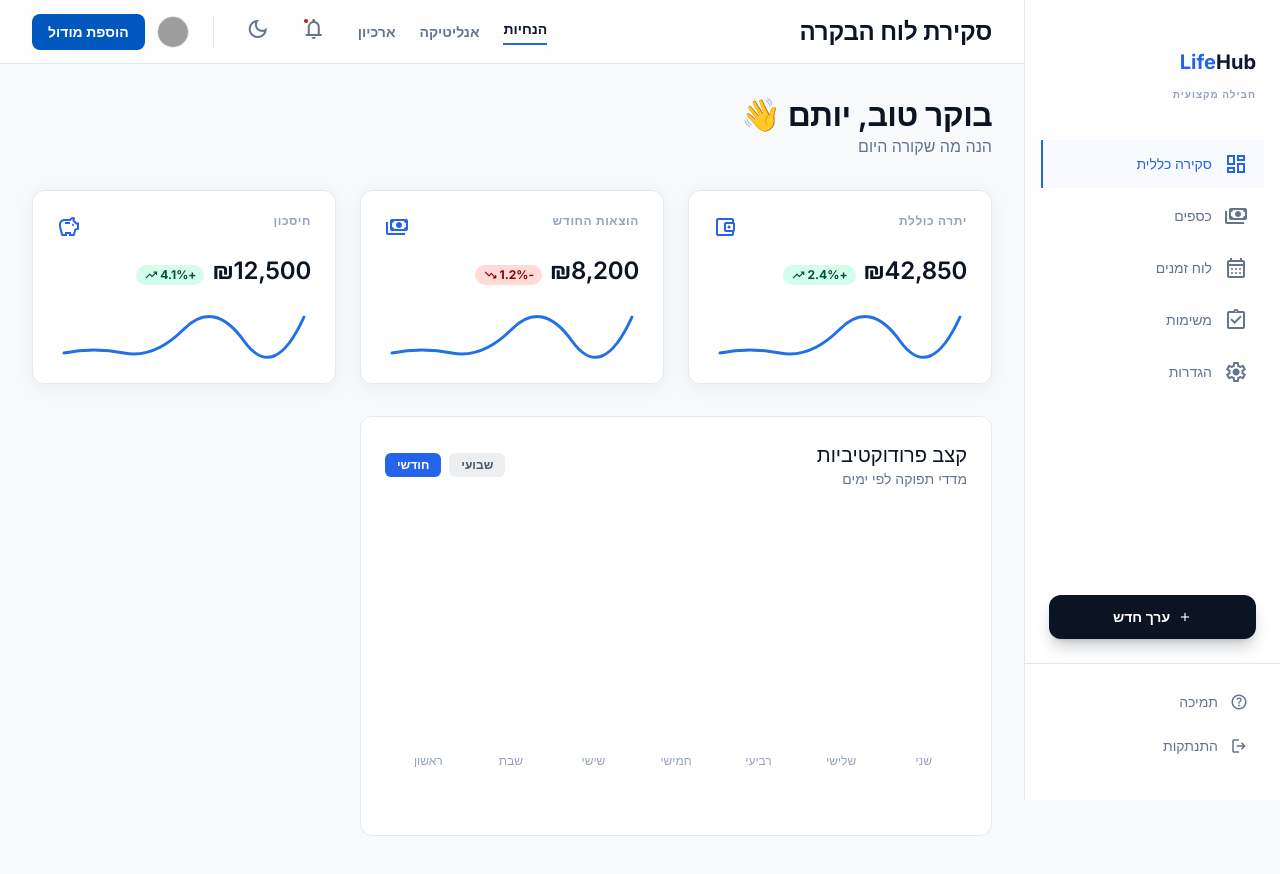
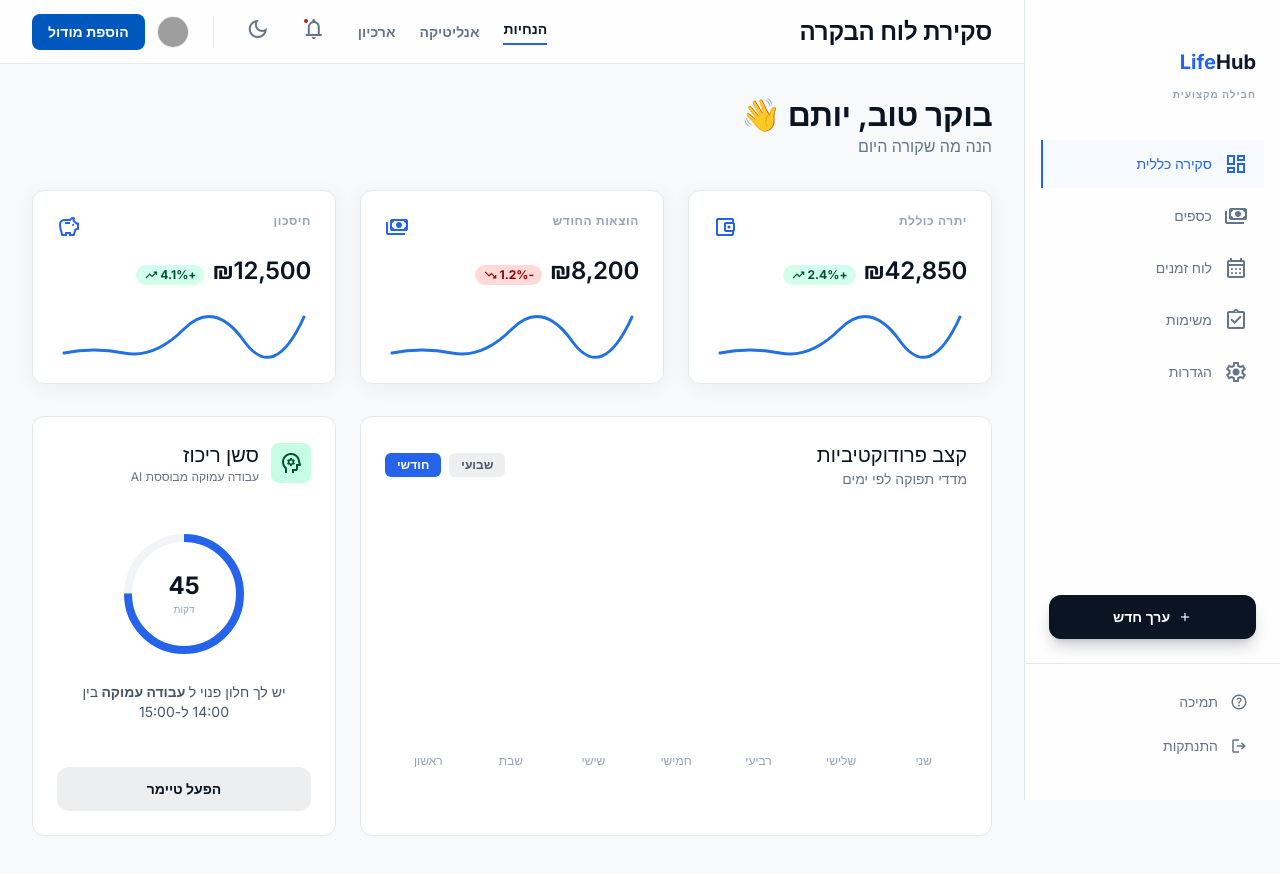
Before and after one commit to YotamA1995/my-life-dashboard, a React (Vite) app: page / in a window 1280 px wide. Shown: the top 874 px of the page. Built offline with nearby package versions, Linux system fonts and the light colour scheme; grey boxes are pictures that could not be loaded.

Commit message:
Add FocusSession component to DashboardPage for improved user engagement and productivity tracking

```diff
--- /dev/null
+++ b/src/components/FocusSession.tsx
@@ -0,0 +1,66 @@
+
+
+const progress = 75;
+
+export default function FocusSession() {
+  return (
+    <div className="col-span-12 lg:col-span-4 bg-white/90 backdrop-blur-sm border border-slate-200 rounded-xl p-card-padding flex flex-col group relative">
+      {/* Header */}
+      <div className="flex items-center gap-3 mb-6">
+        <div className="w-10 h-10 rounded-lg bg-tertiary-fixed/40 flex items-center justify-center">
+          <span className="material-symbols-outlined text-on-tertiary-fixed-variant">
+            psychology
+          </span>
+        </div>
+
+        <div>
+          <h3 className="text-h3 text-primary">סשן ריכוז</h3>
+          <p className="text-xs text-slate-500">עבודה עמוקה מבוססת AI</p>
+        </div>
+      </div>
+
+      {/* Circle */}
+      <div className="flex-1 flex flex-col justify-center items-center">
+        <div className="relative w-32 h-32 flex items-center justify-center">
+          <svg className="w-full h-full transform -rotate-90">
+            <circle
+              cx="64"
+              cy="64"
+              r="56"
+              strokeWidth="8"
+              className="text-slate-100"
+              stroke="currentColor"
+              fill="transparent"
+            />
+
+            <circle
+              cx="64"
+              cy="64"
+              r="56"
+              strokeWidth="8"
+              strokeDasharray="351.85"
+              strokeDashoffset={351.85 - (351.85 * progress) / 100}
+              className="text-blue-600 transition-all duration-500"
+              stroke="currentColor"
+              fill="transparent"
+            />
+          </svg>
+
+          <div className="absolute text-center">
+            <span className="text-2xl font-bold text-primary">45</span>
+            <span className="block text-[10px] text-slate-400 uppercase">דקות</span>
+          </div>
+        </div>
+
+        <p className="mt-6 text-center text-slate-600 px-4 text-sm">
+          יש לך חלון פנוי ל<strong> עבודה עמוקה </strong>בין 14:00 ל-15:00
+        </p>
+      </div>
+
+      {/* Button */}
+      <button className="mt-6 w-full py-3 bg-surface-container hover:bg-surface-container-high transition-colors rounded-xl font-bold text-sm text-primary">
+        הפעל טיימר
+      </button>
+    </div>
+  );
+}
--- a/src/pages/DashboardPage.tsx
+++ b/src/pages/DashboardPage.tsx
@@ -2,6 +2,7 @@ import Sidebar from "../components/Sidebar";
 import Topbar from "../components/Topbar";
 import SummaryCard from "../components/SummaryCard";
 import ProductivityChart from "../components/ProductivityChart";
+import FocusSession from "../components/FocusSession";
 
 export default function DashboardPage() {
   return (
@@ -52,6 +53,7 @@ export default function DashboardPage() {
           {/* Bento Grid */}
           <div className="grid grid-cols-12 gap-gutter mt-8">
             <ProductivityChart />
+            <FocusSession />
           </div>
         </main>
       </div>
```
